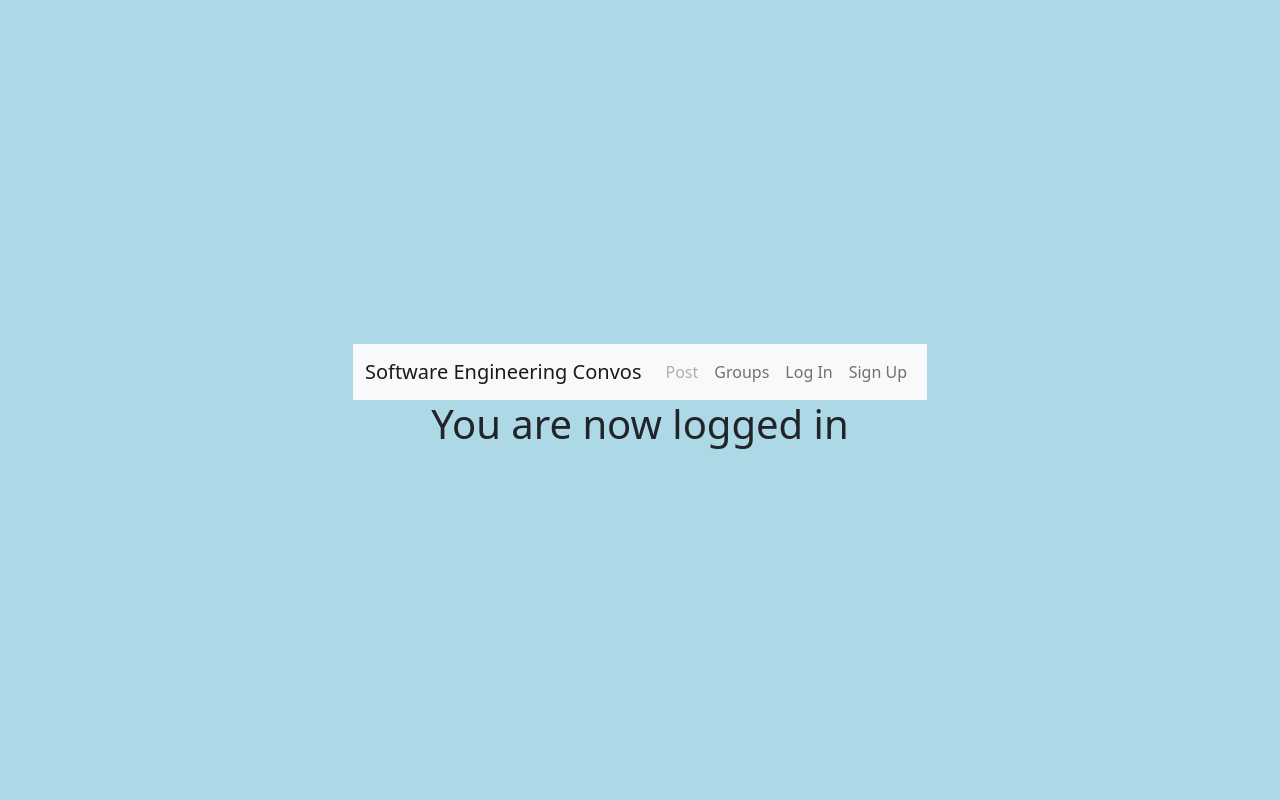
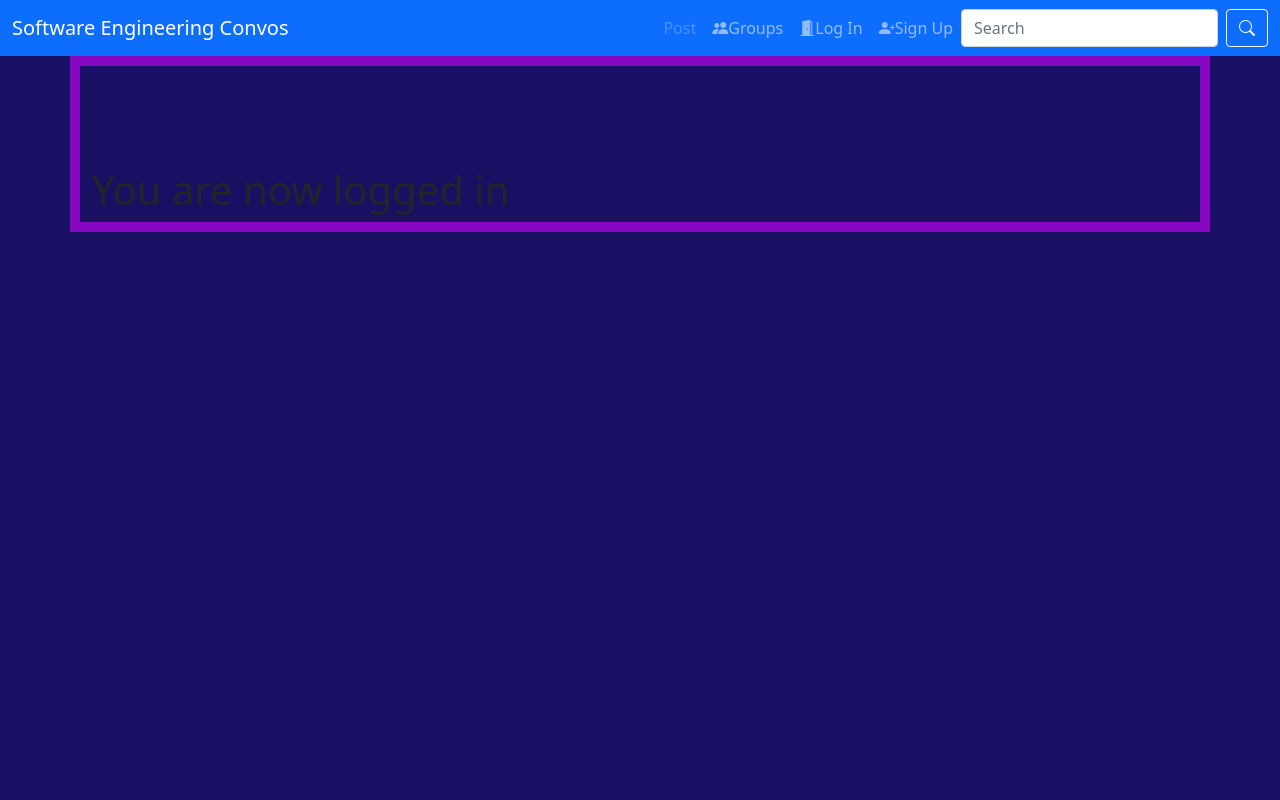
Before and after one commit to DLiSWE/SocialMediaWebApp, a Django app: template SocialSite/templates/test.html in a window 1280 px wide. Run offline with Django 3.2, Linux system fonts and the light colour scheme; the template is opened without the code that fills it, so the values that code supplies are empty; some libraries are stand-ins or nearby versions.

Commit message:
css and bootstrap mainly, started adding new ideas

```diff
--- a/SocialSite/Accounts/models.py
+++ b/SocialSite/Accounts/models.py
@@ -1,8 +1,11 @@
 from django.db import models
 from django.contrib import auth
+from django.contrib.auth.models import User
+
 
 # Create your models here.
 class User(auth.models.User,auth.models.PermissionsMixin):
+
     #return username with @ for social media "aesthetics"
     def __str__(self):
         return "@{}".format(self.username)
--- a/SocialSite/Accounts/templates/accounts/login.html
+++ b/SocialSite/Accounts/templates/accounts/login.html
@@ -7,7 +7,7 @@
     <form method="POST">
         {% csrf_token %}
         {% bootstrap_form form %}
-        <input type="submit" class="btn btn-default" value="Login">
+        <input type="submit" class="btn btn-success" value="Login">
     </form>
 </div>
 {% endblock %}
--- a/SocialSite/Accounts/templates/accounts/signup.html
+++ b/SocialSite/Accounts/templates/accounts/signup.html
@@ -7,7 +7,7 @@
     <form method="POST">
         {% csrf_token %}
         {% bootstrap_form form %}
-        <input type="submit" class="btn btn-default" value="Sign Up">
+        <input type="submit" class="btn btn-primary" value="Sign Up">
     </form>
 </div>
 {% endblock %}
--- a/SocialSite/Groups/models.py
+++ b/SocialSite/Groups/models.py
@@ -21,7 +21,7 @@
     """
     name = models.CharField(max_length=255, unique=True)
     slug = models.SlugField(allow_unicode=True, unique=True)
-    description = models.TextField(blank=True, default='Enter Default Text Here')
+    description = models.TextField(blank=True, default='Enter Text Here')
     description_html = models.TextField(editable=False,default='',blank=True)
     members = models.ManyToManyField(User,through='GroupMember')
 
--- /dev/null
+++ b/SocialSite/static/css/master.css
@@ -0,0 +1,26 @@
+.mycontent{
+    padding-top: 100px;
+   border: 10px solid rgb(135, 7, 194);
+  }
+
+  html,
+  body {
+    height: 100%;
+    width: 100%;
+    overflow: hidden;
+    background: #191063;
+    margin: 0;
+  }
+
+  /* #note {
+    position: absolute;
+    color: rgba(249,241,204,1);
+    left: 0;
+    right: 0;
+    bottom: 20px;
+    margin: auto;
+    text-align: center;
+    user-select: none;
+    font-family: Arial;
+  }
+   */
--- a/SocialSite/static/socialmedia/css/master.css
+++ b/SocialSite/static/socialmedia/css/master.css
@@ -1,45 +1,6 @@
-.stroke {
-  color: lightblue;
-  position: relative;
-  font-size: 80px;
-  font-family: sans-serif;
-  cursor: pointer;
+body {
+  margin: 0;
+  overflow: hidden;
+  background-color: rgb(110, 7, 110);
+  color:white;
 }
-.stroke:before,
-.stroke:after {
-  content: attr(data-text);
-  position: absolute;
-  inset: 0;
-  pointer-events: none;
-  text-shadow:
-    2px 0   var(--c),
-    0   2px var(--c),
-    2px 2px var(--c),
-    0  -1px var(--c),
-   -1px  0  var(--c);
-  -webkit-mask-image: linear-gradient(90deg,#000,#0000,#000);
-  -webkit-mask-size: 300% 100%;
-  -webkit-mask-position: right;
-  transition:0.8s;
-}
-.stroke:after {
-  -webkit-mask-image: linear-gradient(90deg,#0000,#000,#0000);
-}
-.stroke:before {--c: green}
-.stroke:after  {--c: purple}
-
-.stroke:hover:before,
-.stroke:hover:after {
-  -webkit-mask-position: left;
-}
-
-
-/**/
-body {
-  text-align:center;
-  margin:0;
-  height:100vh;
-  display:grid;
-  place-content:center;
-  background:lightblue;
-}
--- a/SocialSite/templates/base.html
+++ b/SocialSite/templates/base.html
@@ -20,7 +20,7 @@
 </head>
 <body>
 {% comment %} Nav bar under construction {% endcomment %}
-    <nav class='navbar navbar-expand-lg navbar-light bg-light' role='navigation' id='navbar'>
+    <nav class='navbar navbar-expand-lg navbar-dark bg-primary' role='navigation' id='navbar'>
         <div class="container-fluid">
             <a class='navbar-brand' href="{% url 'home' %}"> Software Engineering Convos </a>
             <button class="navbar-toggler" type="button" data-bs-toggle="collapse" data-bs-target="#navbarSupportedContent" aria-controls="navbarSupportedContent" aria-expanded="false" aria-label="Toggle navigation">
@@ -29,20 +29,25 @@
             <div class="collapse navbar-collapse" id="navbarSupportedContent">
             <ul class="navbar-nav ms-auto mb-2 mb-lg-0">
                 {% if user.is_authenticated %}
-                <li class="nav-item"><a class="nav-link"href="{% url 'Posts:create'%}">Post</a></li>
-                <li class="nav-item"><a class="nav-link" href="{% url 'Groups:all' %}">Groups</a></li>
-                <li class="nav-item"><a class="nav-link" href="{% url 'Groups:create' %}">Create Group</a></li>
-                <li class="nav-item"><a class="nav-link" href="{% url 'Accounts:logout' %}">Log Out</a></li>
+                <li class="nav-item"><a class="nav-link {% if request.resolver_match.namespace == 'posts' %}active{% endif %}" href="{% url 'Posts:create'%}"><span class="bi bi-clipboard-plus">Post</span></a></li>
+                <li class="nav-item"><a class="nav-link {% if request.resolver_match.namespace == 'groups' %}active{% endif %}" href="{% url 'Groups:all' %}"><span class="bi bi-people-fill">Groups</span></a></li>
+                <li class="nav-item"><a class="nav-link {% if request.resolver_match.namespace == 'groups' %}active{% endif %}" href="{% url 'Groups:create' %}"><span class="bi bi-node-plus-fill">Create Group</span></a></li>
+                <li class="nav-item"><a class="nav-link {% if request.resolver_match.namespace == 'Accounts' %}active{% endif %}" href="{% url 'Accounts:logout' %}"><span class="bi bi-door-closed-fill">Log Out</span></a></li>
                 {% else %}
                 <li class="nav-item"><a class="nav-link disabled"href="{% url 'Posts:create'%}">Post</a></li>
-                <li class="nav-item"><a class="nav-link" href="{% url 'Groups:all' %}">Groups</a></li>
-                <li class="nav-item"><a class="nav-link" href="{% url 'Accounts:login' %}">Log In</a></li>
-                <li class="nav-item"><a class="nav-link" href="{% url 'Accounts:signup' %}">Sign Up</a></li>
+                <li class="nav-item"><a class="nav-link {% if request.resolver_match.namespace == 'groups' %}active{% endif %}" href="{% url 'Groups:all' %}"><span class="bi bi-people-fill">Groups</span></a></li>
+                <li class="nav-item"><a class="nav-link {% if request.resolver_match.namespace == 'Accounts' %}active{% endif %}" href="{% url 'Accounts:login' %}"><span class="bi bi-door-open-fill">Log In<span></a></li>
+                <li class="nav-item"><a class="nav-link {% if request.resolver_match.namespace == 'Accounts' %}active{% endif %}" href="{% url 'Accounts:signup' %}"><span class="bi bi-person-plus-fill">Sign Up</span></a></li>
                 {% endif %}
             </ul>
+            <form class="d-flex">
+                <input class="form-control me-2" type="search" placeholder="Search" aria-label="Search">
+                <button class="btn btn-outline-light" type="submit"><span class="bi bi-search"></span></button>
+            </form>
         </div>
     </nav>
-
+    <div class=>
+    </div>
     <div class="container mycontent">
         {% block content %}
 
```
